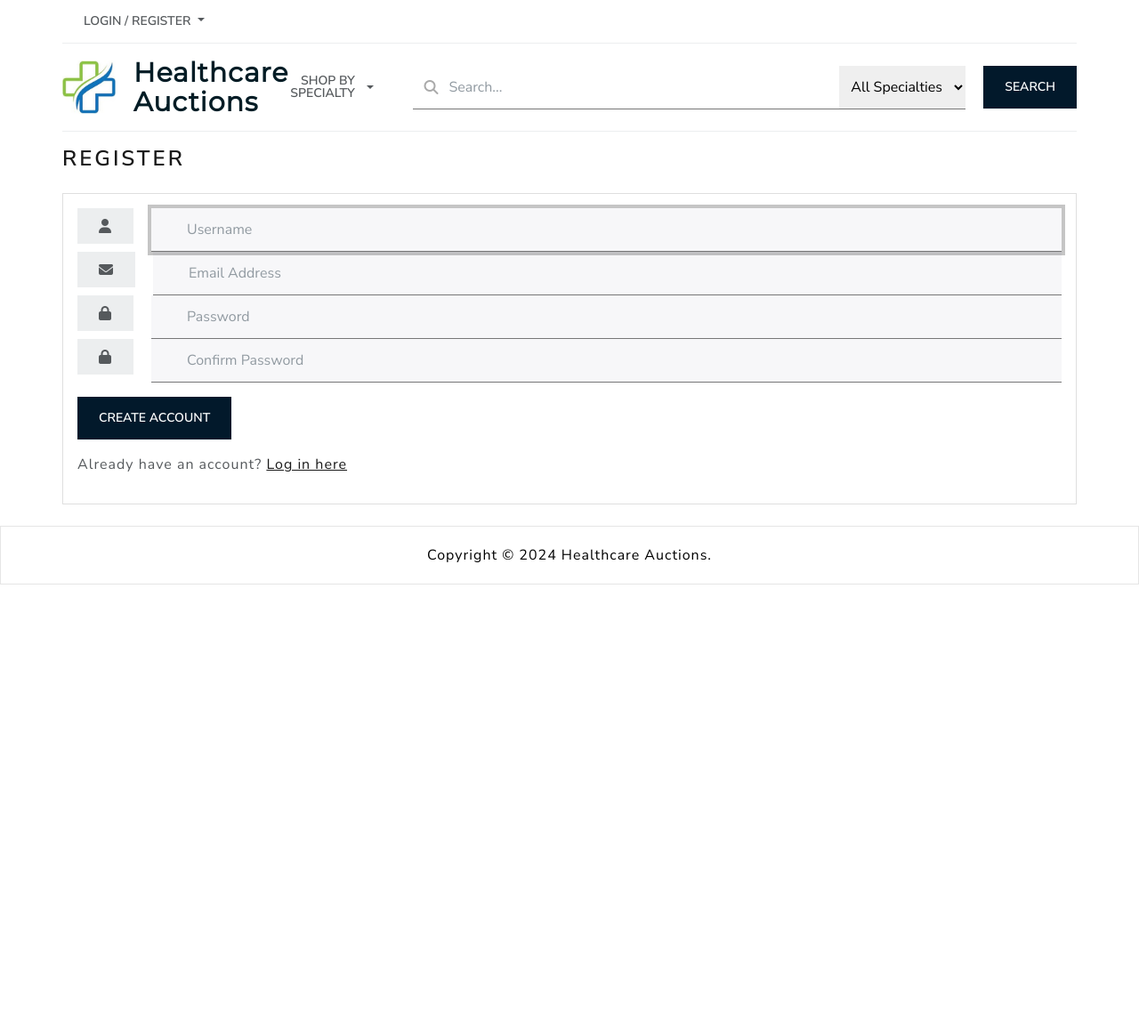
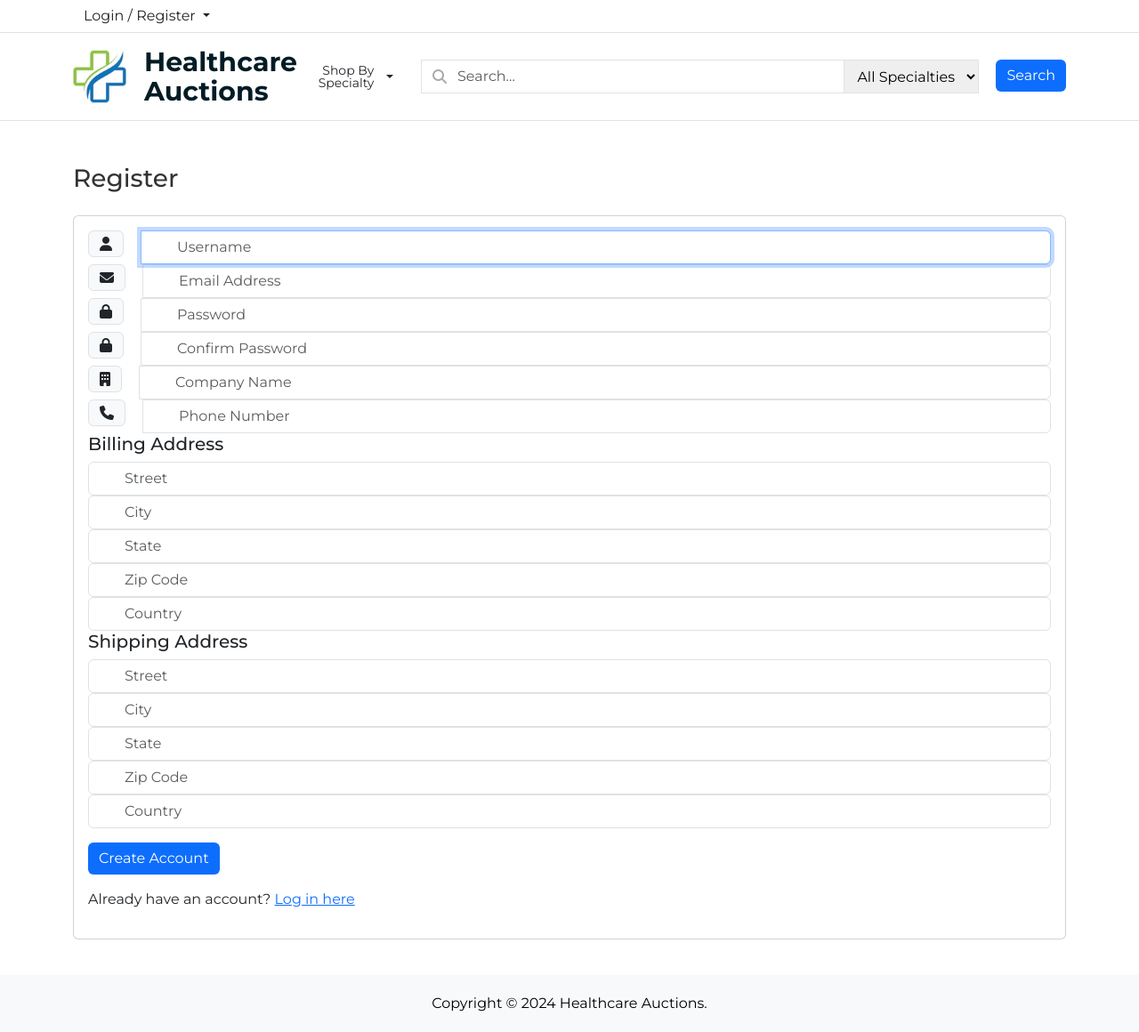
Before and after one commit to jcentrone/healthcareauctions, a Django app: page /register in a window 1280 px wide. Shown: the whole page at 89% size. Before the commit the page ends 657 px from the top, so only its background shows below. Run offline with Django 4.2, Linux system fonts and the light colour scheme; data that the repository does not hold is empty; some libraries are stand-ins or nearby versions.

Commit message:
Routine Save

```diff
--- a/auctions/views.py
+++ b/auctions/views.py
@@ -16,7 +16,7 @@ from django.utils import timezone
 from django.views.decorators.csrf import csrf_exempt
 
 from .forms import AuctionForm, ImageForm, CommentForm, BidForm
-from .models import Auction, Bid, Category, Image, User
+from .models import Auction, Bid, Category, Image, User, Address
 from .utils.helpers import update_categories_from_fda
 
 
@@ -169,10 +169,25 @@ def register(request):
     if request.method == 'POST':
         username = request.POST['username']
         email = request.POST['email']
-
-        # Ensure password matches confirmation
         password = request.POST['password']
         confirmation = request.POST['confirmation']
+        company_name = request.POST['company_name']
+        phone_number = request.POST['phone_number']
+
+        # Billing Address
+        billing_street = request.POST['billing_street']
+        billing_city = request.POST['billing_city']
+        billing_state = request.POST['billing_state']
+        billing_zip = request.POST['billing_zip']
+        billing_country = request.POST['billing_country']
+
+        # Shipping Address
+        shipping_street = request.POST['shipping_street']
+        shipping_city = request.POST['shipping_city']
+        shipping_state = request.POST['shipping_state']
+        shipping_zip = request.POST['shipping_zip']
+        shipping_country = request.POST['shipping_country']
+
         if password != confirmation:
             return render(request, 'register.html', {
                 'message': 'Passwords must match.',
@@ -180,18 +195,42 @@ def register(request):
                 'categories': Category.objects.all()
             })
 
-        # Attempt to create new user
         try:
             user = User.objects.create_user(username, email, password)
+            user.company_name = company_name
+            user.phone_number = phone_number
             user.save()
+
+            # Save billing address
+            Address.objects.create(
+                user=user,
+                address_type='billing',
+                street=billing_street,
+                city=billing_city,
+                state=billing_state,
+                zip_code=billing_zip,
+                country=billing_country
+            )
+
+            # Save shipping address
+            Address.objects.create(
+                user=user,
+                address_type='shipping',
+                street=shipping_street,
+                city=shipping_city,
+                state=shipping_state,
+                zip_code=shipping_zip,
+                country=shipping_country
+            )
         except IntegrityError:
             return render(request, 'register.html', {
                 'message': 'Username already taken.',
                 'title': 'Register',
                 'categories': Category.objects.all()
             })
+
         login(request, user)
-        return HttpResponseRedirect(reverse('index'))
+        return redirect(reverse('index'))
     else:
         return render(request, 'register.html', {
             'title': 'Register',
--- a/config/settings.py
+++ b/config/settings.py
@@ -5,6 +5,8 @@ import secrets
 import dj_database_url
 from decouple import config
 from google.oauth2 import service_account
+from .storage_backends import ProfileImageStorage, CompanyLogoStorage
+
 
 BASE_DIR = os.path.dirname(os.path.dirname(os.path.abspath(__file__)))
 
--- a/static/js/auctions_active.js
+++ b/static/js/auctions_active.js
@@ -1,5 +1,5 @@
 document.querySelector('.bid-form').addEventListener('click', function (event) {
-    event.preventDefault();
+    // event.preventDefault();
 });
 //
 // document.getElementById('time-filter').addEventListener('change', function () {
--- a/templates/auctions_active.html
+++ b/templates/auctions_active.html
@@ -167,6 +167,9 @@
                                         </div>
                                     </div>
                                 </a>
+                                {% if user.is_authenticated %}
+
+
                                     <div class="bid-form pe-3">
                                         <h5>Place Your Bid</h5>
                                         <div class='form-group'>
@@ -183,6 +186,7 @@
                                         </div>
                                     </div>
                                     </div>
+                                {% endif %}
                         </div>
                     {% endfor %}
 
--- a/templates/hero.html
+++ b/templates/hero.html
@@ -22,7 +22,7 @@
                         <h1>Healthcare Auctions</h1>
                         <h4>Your trusted partner for healthcare equipment and supplies.</h4>
                         <h4>We guarantee you receive what you buy or your money back, that simple.</h4>
-                        <a href="{% url 'active_auctions_view' %}" class="btn btn-light mt-3">Learn More</a>
+                        <a href="{% url 'active_auctions_view' %}" class="btn btn-light mt-3">View Auctions</a>
                     </div>
                 </div>
             </div>
@@ -38,7 +38,7 @@
                         <h1>Top-Quality Healthcare Equipment</h1>
                         <h4>Verified sellers ensure all auction items meet our high standards for quality and
                             reliability.</h4>
-                        <a href="{% url 'active_auctions_view' %}" class="btn btn-light mt-3">Learn More</a>
+                        <a href="{% url 'active_auctions_view' %}" class="btn btn-light mt-3">View Auctions</a>
 
                     </div>
                 </div>
@@ -53,7 +53,7 @@
                     <div class="hero-content">
                         <h1>Innovation is in our DNA</h1>
                         <h4>Discover top-tier medical equipment and supplies at unbeatable prices.</h4>
-                        <a href="{% url 'active_auctions_view' %}" class="btn btn-light mt-3">Learn More</a>
+                        <a href="{% url 'active_auctions_view' %}" class="btn btn-light mt-3">View Auctions</a>
                     </div>
                 </div>
             </div>
--- a/templates/login.html
+++ b/templates/login.html
@@ -1,4 +1,4 @@
-{% extends 'base.html' %}
+{% extends 'new_base.html' %}
 
 {% block title %}Auctions | {{ title }} {% endblock %}
 
@@ -47,4 +47,5 @@
             </div>
         </div>
     </div>
+    <link href='{% static "css/index.css" %}' rel='stylesheet'>
 {% endblock %}
--- a/templates/register.html
+++ b/templates/register.html
@@ -1,12 +1,8 @@
-{% extends 'base.html' %}
-
+{% extends 'new_base.html' %}
+{% load static %}
 {% block title %}Auctions | {{ title }} {% endblock %}
 
-
 {% block body %}
-
-
-
     <div class="container">
         <!-- Page Heading -->
         <h1 class='h3 mb-4 text-gray-800'>Register</h1>
@@ -19,49 +15,86 @@
 
         <div class='card mb-4'>
             <div class='card-body'>
-
                 <form action="{% url 'register' %}" method='POST'>
                     {% csrf_token %}
                     <div class='form-group input-group'>
                         <div class='input-group-prepend'>
-                        <span class='input-group-text'>
-                            <i class='fa fa-user'></i>
-                        </span>
+                            <span class='input-group-text'><i class='fa fa-user'></i></span>
                         </div>
                         <input class='form-control' type='text' name='username' placeholder='Username' autofocus>
                     </div>
                     <div class='form-group input-group'>
                         <div class='input-group-prepend'>
-                        <span class='input-group-text'>
-                            <i class='fa fa-envelope'></i>
-                        </span>
+                            <span class='input-group-text'><i class='fa fa-envelope'></i></span>
                         </div>
                         <input class='form-control' type='email' name='email' placeholder='Email Address'>
                     </div>
                     <div class='form-group input-group'>
                         <div class='input-group-prepend'>
-                        <span class='input-group-text'>
-                            <i class='fa fa-lock'></i>
-                        </span>
+                            <span class='input-group-text'><i class='fa fa-lock'></i></span>
                         </div>
                         <input class='form-control' type='password' name='password' placeholder='Password'>
                     </div>
                     <div class='form-group input-group'>
                         <div class='input-group-prepend'>
-                        <span class='input-group-text'>
-                            <i class='fa fa-lock'></i>
-                        </span>
+                            <span class='input-group-text'><i class='fa fa-lock'></i></span>
                         </div>
                         <input class='form-control' type='password' name='confirmation' placeholder='Confirm Password'>
                     </div>
+                    <div class='form-group input-group'>
+                        <div class='input-group-prepend'>
+                            <span class='input-group-text'><i class='fa fa-building'></i></span>
+                        </div>
+                        <input class='form-control' type='text' name='company_name' placeholder='Company Name'>
+                    </div>
+                    <div class='form-group input-group'>
+                        <div class='input-group-prepend'>
+                            <span class='input-group-text'><i class='fa fa-phone'></i></span>
+                        </div>
+                        <input class='form-control' type='text' name='phone_number' placeholder='Phone Number'>
+                    </div>
+
+                    <h5>Billing Address</h5>
+                    <div class='form-group input-group'>
+                        <input class='form-control' type='text' name='billing_street' placeholder='Street'>
+                    </div>
+                    <div class='form-group input-group'>
+                        <input class='form-control' type='text' name='billing_city' placeholder='City'>
+                    </div>
+                    <div class='form-group input-group'>
+                        <input class='form-control' type='text' name='billing_state' placeholder='State'>
+                    </div>
+                    <div class='form-group input-group'>
+                        <input class='form-control' type='text' name='billing_zip' placeholder='Zip Code'>
+                    </div>
+                    <div class='form-group input-group'>
+                        <input class='form-control' type='text' name='billing_country' placeholder='Country'>
+                    </div>
+
+                    <h5>Shipping Address</h5>
+                    <div class='form-group input-group'>
+                        <input class='form-control' type='text' name='shipping_street' placeholder='Street'>
+                    </div>
+                    <div class='form-group input-group'>
+                        <input class='form-control' type='text' name='shipping_city' placeholder='City'>
+                    </div>
+                    <div class='form-group input-group'>
+                        <input class='form-control' type='text' name='shipping_state' placeholder='State'>
+                    </div>
+                    <div class='form-group input-group'>
+                        <input class='form-control' type='text' name='shipping_zip' placeholder='Zip Code'>
+                    </div>
+                    <div class='form-group input-group'>
+                        <input class='form-control' type='text' name='shipping_country' placeholder='Country'>
+                    </div>
+
                     <div class='input-group mb-3 mt-3'>
                         <button type='submit' class='btn btn-primary'>Create Account</button>
                     </div>
-                    <p>
-                        Already have an account? <a href="{% url 'login' %}">Log in here</a>
-                    </p>
+                    <p>Already have an account? <a href="{% url 'login' %}">Log in here</a></p>
                 </form>
             </div>
         </div>
     </div>
+    <link href='{% static "css/index.css" %}' rel='stylesheet'>
 {% endblock %}
```
Also changed, not shown: auctions/models.py (+29 -5 lines), config/storage_backends.py (added, +23 -0 lines), templates/index.html (+3 -5 lines). Lines whose indentation alone changed are shown as unchanged.
